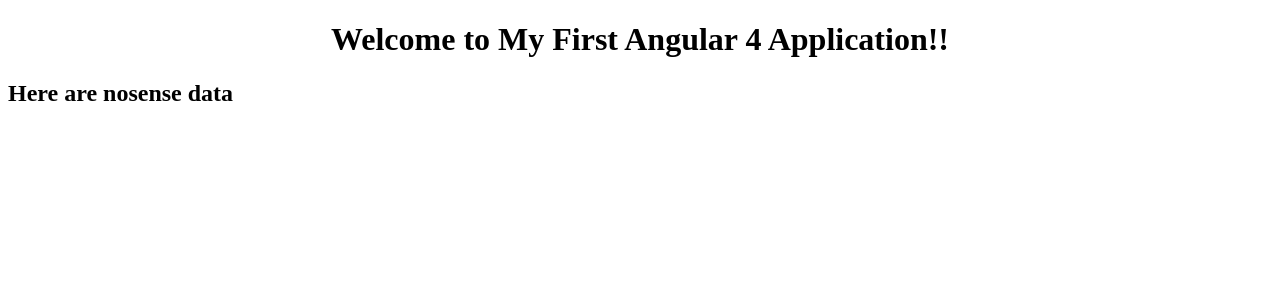
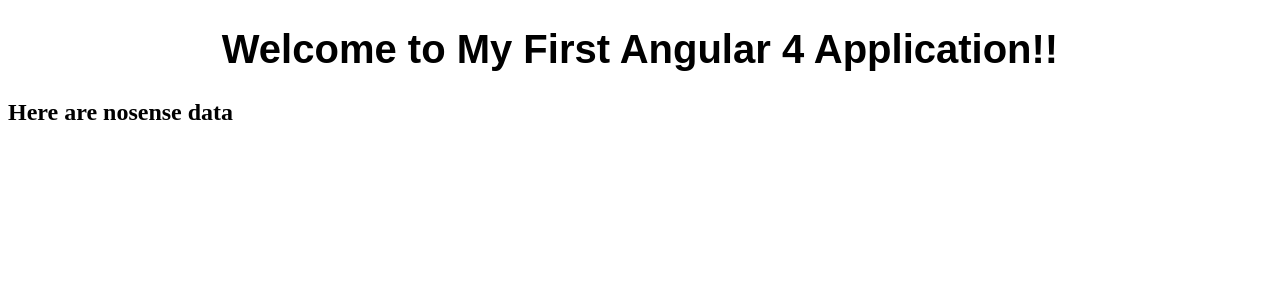
Before and after one commit to MarwanMbarki/my-angular-app, an Angular app: page / in a window 1280 px wide. Shown: the top 300 px of the page. Built offline with nearby package versions, Linux system fonts and the light colour scheme.

Commit message:
Update app.component.css

```diff
--- a/src/app/app.component.css
+++ b/src/app/app.component.css
@@ -5,4 +5,6 @@
 }
 h1{
  color: black;
+ font-family: Arial, Helvetica, sans-serif;
+ font-size: 250%;
 }
```
